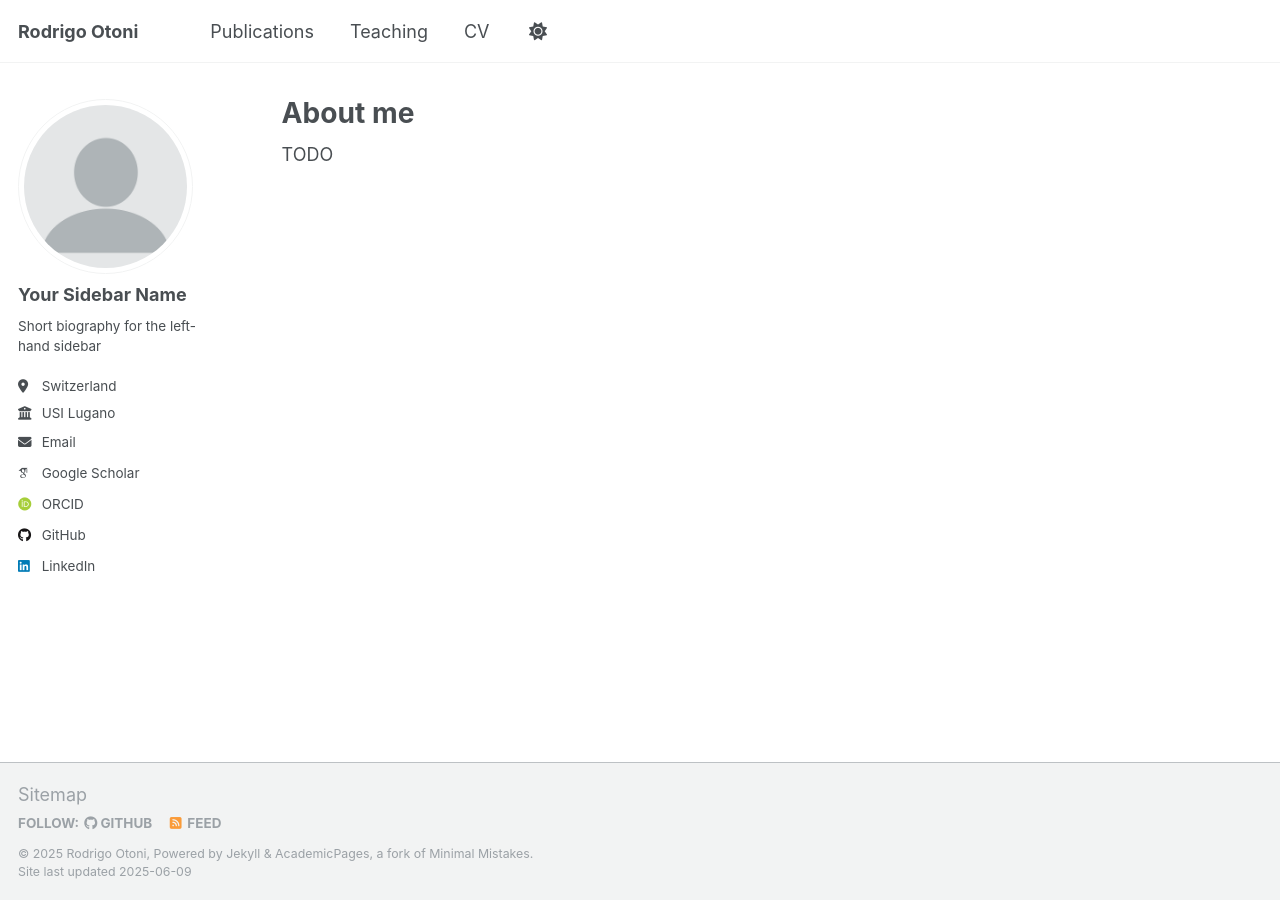
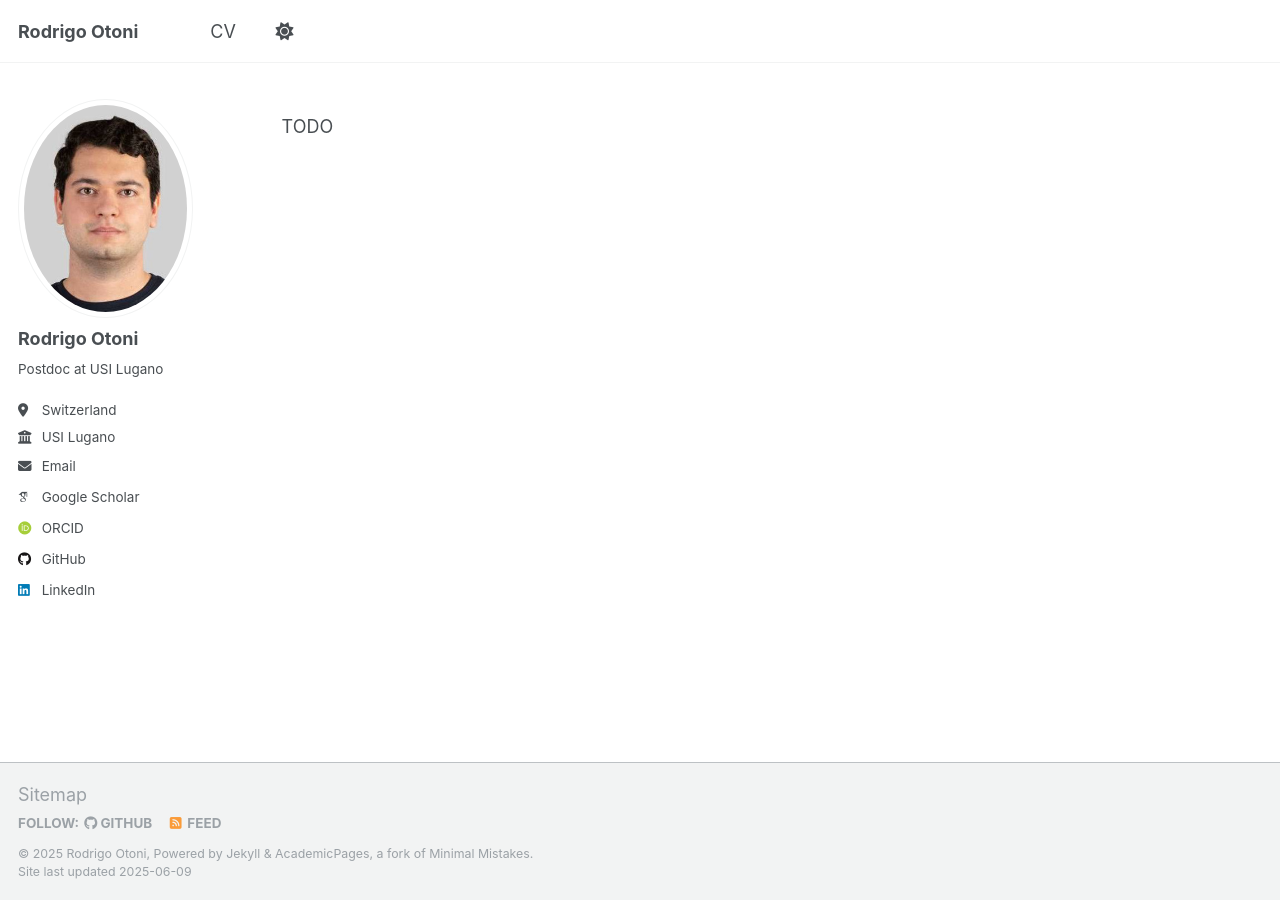
Before and after one commit to rodrigo7491/rodrigo7491.github.io, a Jekyll site: the page built from _pages/about.md, in a window 1280 px wide. Built offline with Jekyll 4.4.1, drawn with Linux system fonts in a browser that asks for light colours; some web fonts are replaced.

Commit message:
configuration update

```diff
--- a/_config.yml
+++ b/_config.yml
@@ -22,14 +22,14 @@ repository               : "rodrigo7491.github.io"
 #               Additional customization can be done by editing /_includes/author-profile.html
 author:
   # Biographic information
-  avatar           : "profile.png"
-  name             : "Your Sidebar Name"
+  avatar           : "profile-rodrigo-otoni.jpg"
+  name             : "Rodrigo Otoni"
   pronouns         : # example: "she/her"
-  bio              : "Short biography for the left-hand sidebar"
+  bio              : "Postdoc at USI Lugano"
+  employer         : "USI Lugano"
   location         : "Switzerland"
-  employer         : "USI Lugano"
   uri              : # URL
-  email            : "otonir [at] usi.ch"
+  email            : "otonir@usi.ch"
 
   # Academic websites
   academia         : # URL
--- a/_pages/about.md
+++ b/_pages/about.md
@@ -1,6 +1,6 @@
 ---
 permalink: /
-title: "About me"
+title: ""
 author_profile: true
 redirect_from:
   - /about/
```
Also changed, not shown: _data/navigation.yml (+4 -4 lines), _pages/cv.md (+1 -32 lines), images/profile-rodrigo-otoni.jpg (added), 1 other file.
